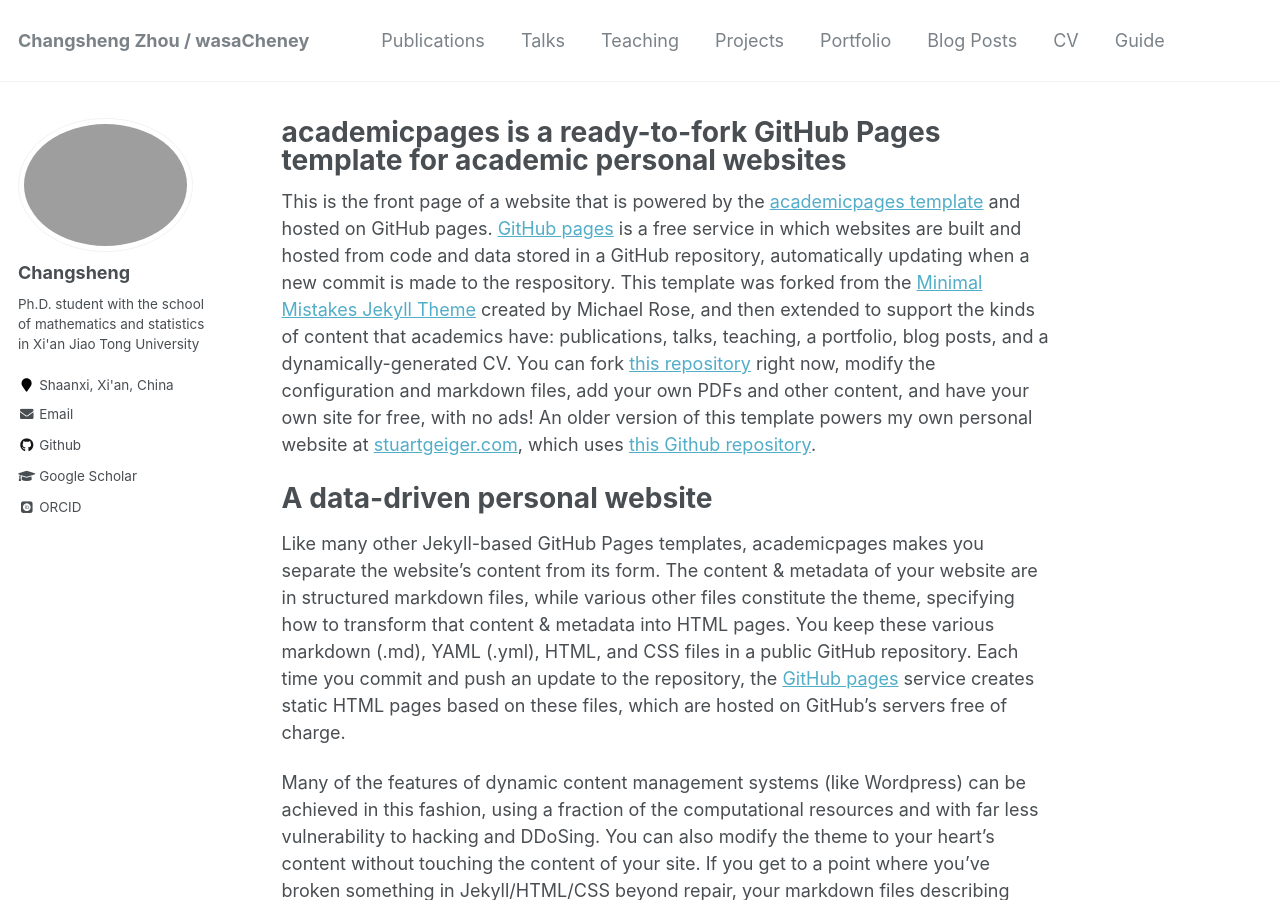
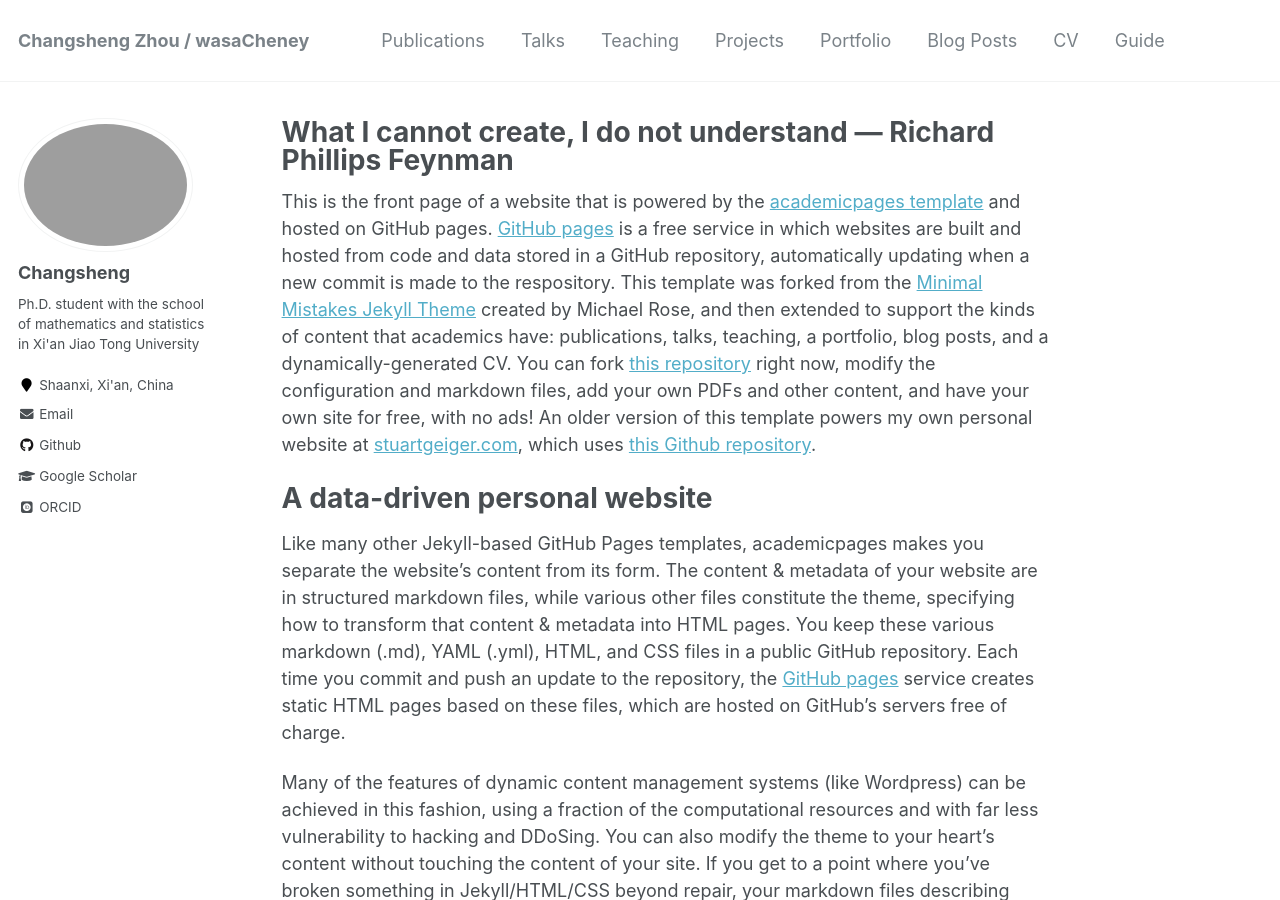
Before and after one commit to wasaCheney/wasaCheney.github.io, a Jekyll site: the page built from _pages/about.md, in a window 1280 px wide and 900 px high. Built offline with Jekyll 4.4.1, drawn with Linux system fonts in a browser that asks for light colours; some web fonts are replaced.

Commit message:
Modification test

```diff
--- a/_pages/about.md
+++ b/_pages/about.md
@@ -1,6 +1,6 @@
 ---
 permalink: /
-title: "academicpages is a ready-to-fork GitHub Pages template for academic personal websites"
+title: "What I cannot create, I do not understand --- Richard Phillips Feynman"
 excerpt: "About me"
 author_profile: true
 redirect_from:
```
